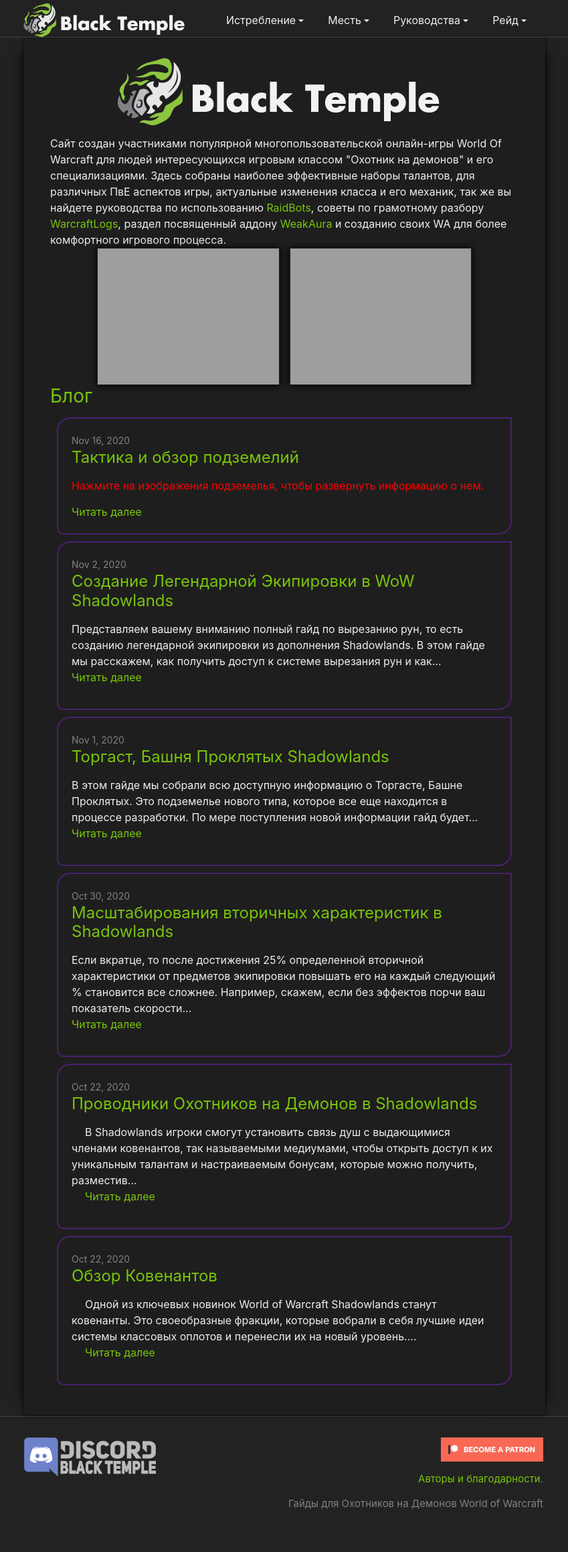
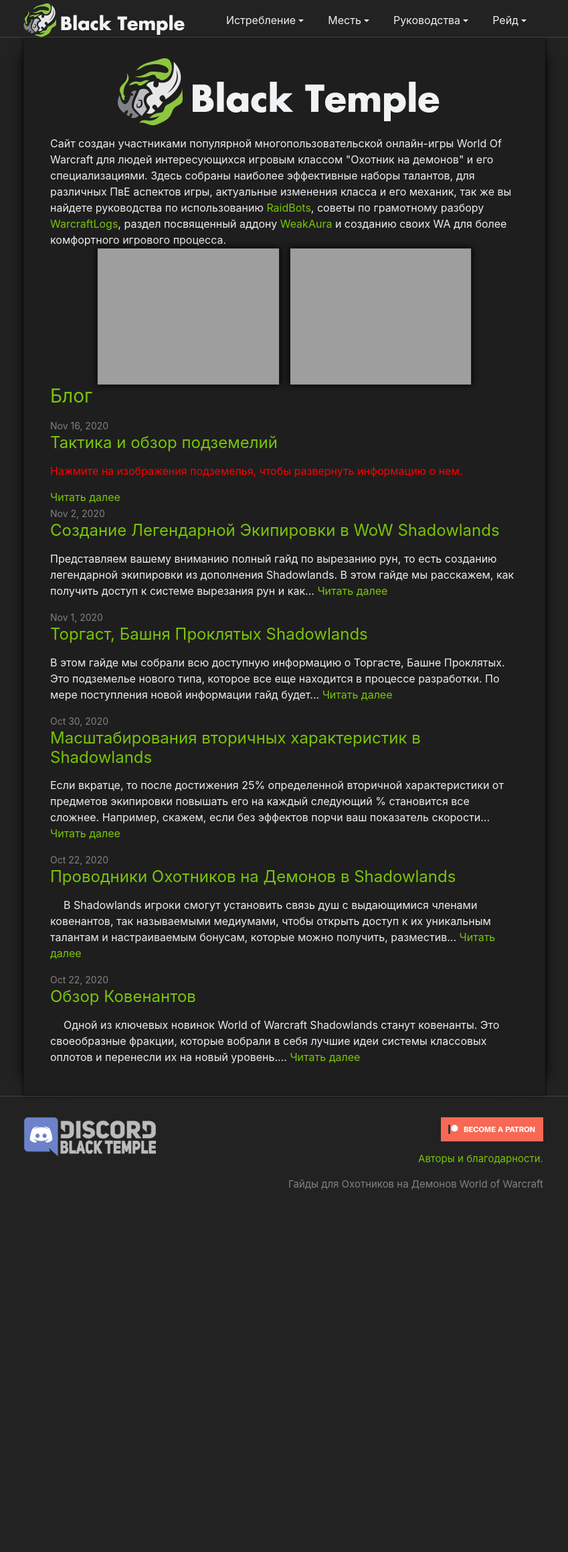
Before and after one commit to blacktempl/blacktempl.github.io, a Jekyll site: the page built from index.html, in a window 1280 px wide. Shown: the whole page at 67% size, without its empty margins (215-1064 px from the left). Built offline with Jekyll 4.4.1, drawn with Linux system fonts in a browser that asks for light colours; a script that is not in the unit is left out; the list of posts is cut into pages by our own code; comment, search, counter and statistics services are not loaded; after the commit the page ends 1839 px from its top, so only the background shows below that.

Commit message:
Update main.scss

```diff
--- a/assets/main.scss
+++ b/assets/main.scss
@@ -959,37 +959,6 @@
                 0 0 5px rgba(0, 0, 0, .1) inset;
 }
 
-#card-body li {
-    border: 2px solid #7922CC78;
-	border-radius: 20px 0px 20px 10px;
-    padding: 1.25rem;
-	margin: 10px;
-
-}
-
-#card-body a {
-    color: #78c50a;
-    text-decoration: none;
-    background-color: transparent;
-    -webkit-text-decoration-skip: objects;
-}
-
-#card-body a:visited {
-    color: #6c8d78;
-}
-
-.post-read {
-   display: block;
-   flex: 1;
-}
-
-#card-body ul {
-      list-style: none;
-      margin: 0;
-      padding: 0;
-      border: none;
-      }
-
 .site-header {
   border-top: 5px solid $background-color;
 }
```
